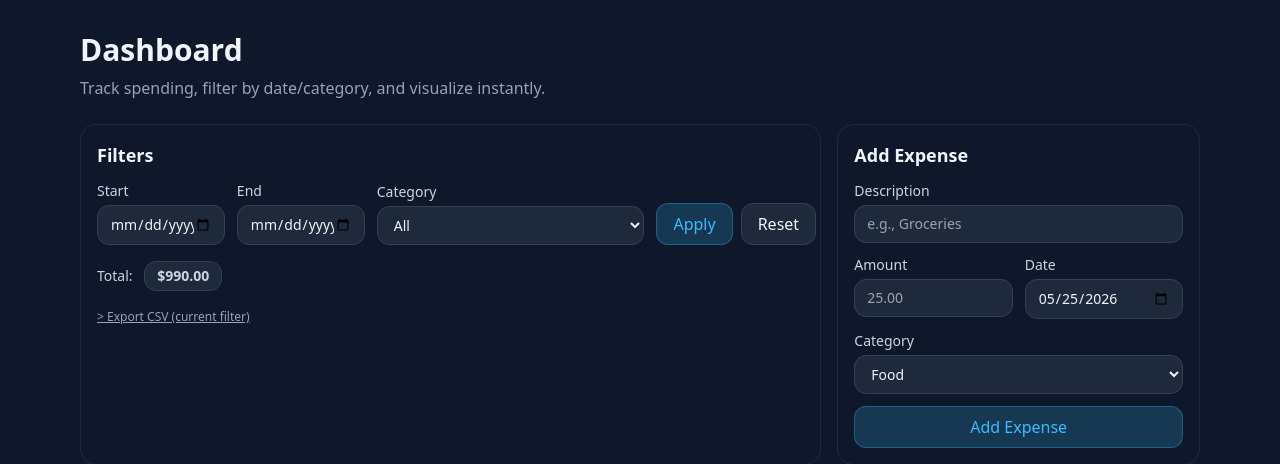
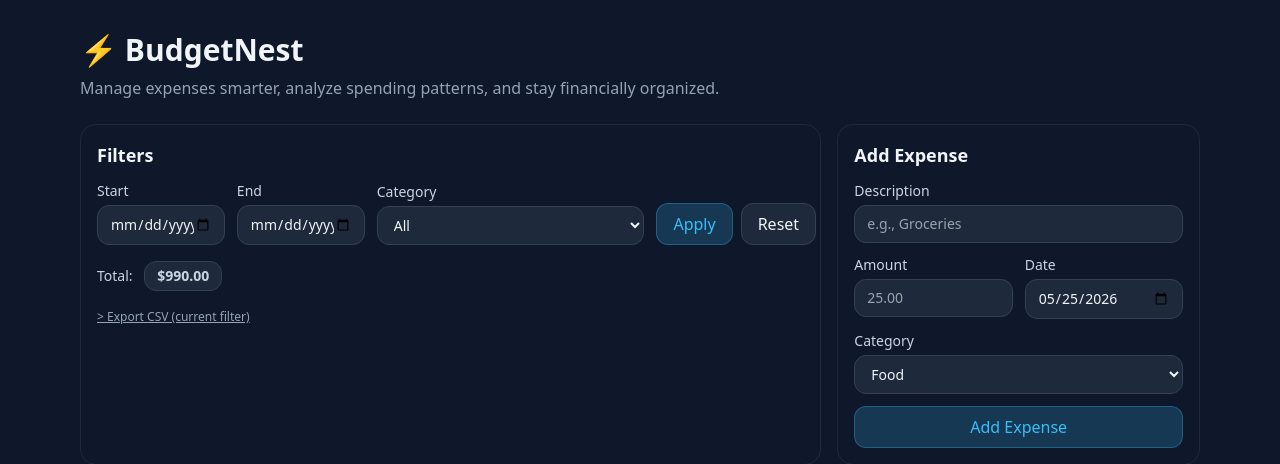
Before and after one commit to prasad1057/ExpenseTracker, a Flask app: page / in a window 1280 px wide. Shown: the top 464 px of the page. Run offline with Flask 3, Linux system fonts and the light colour scheme; some libraries are stand-ins or nearby versions.

```diff
--- a/templates/index.html
+++ b/templates/index.html
@@ -17,7 +17,7 @@
   </head>
   <body class="h-full bg-slate-900 text-slate-100">
     <main class="mx-auto max-w-6xl px-4 py-8">
-      <h1 class="text-3xl font-semibold mb-2">Dashboard</h1>
+      <h1 class="text-3xl font-semibold mb-2">⚡ BudgetNest</h1>
 
       {% with messages = get_flashed_messages(with_categories=true) %}
   {% if messages %}
@@ -40,9 +40,9 @@
   {% endif %}
 {% endwith %}
 
-      <p class="text-slate-400 mb-6">
-        Track spending, filter by date/category, and visualize instantly.
-      </p>
+    <p class="text-slate-400 mb-6">
+      Manage expenses smarter, analyze spending patterns, and stay financially organized.
+    </p>
 
       <!-- Filters + Add form -->
       <div class="grid grid-cols-1 lg:grid-cols-3 gap-4">
```
